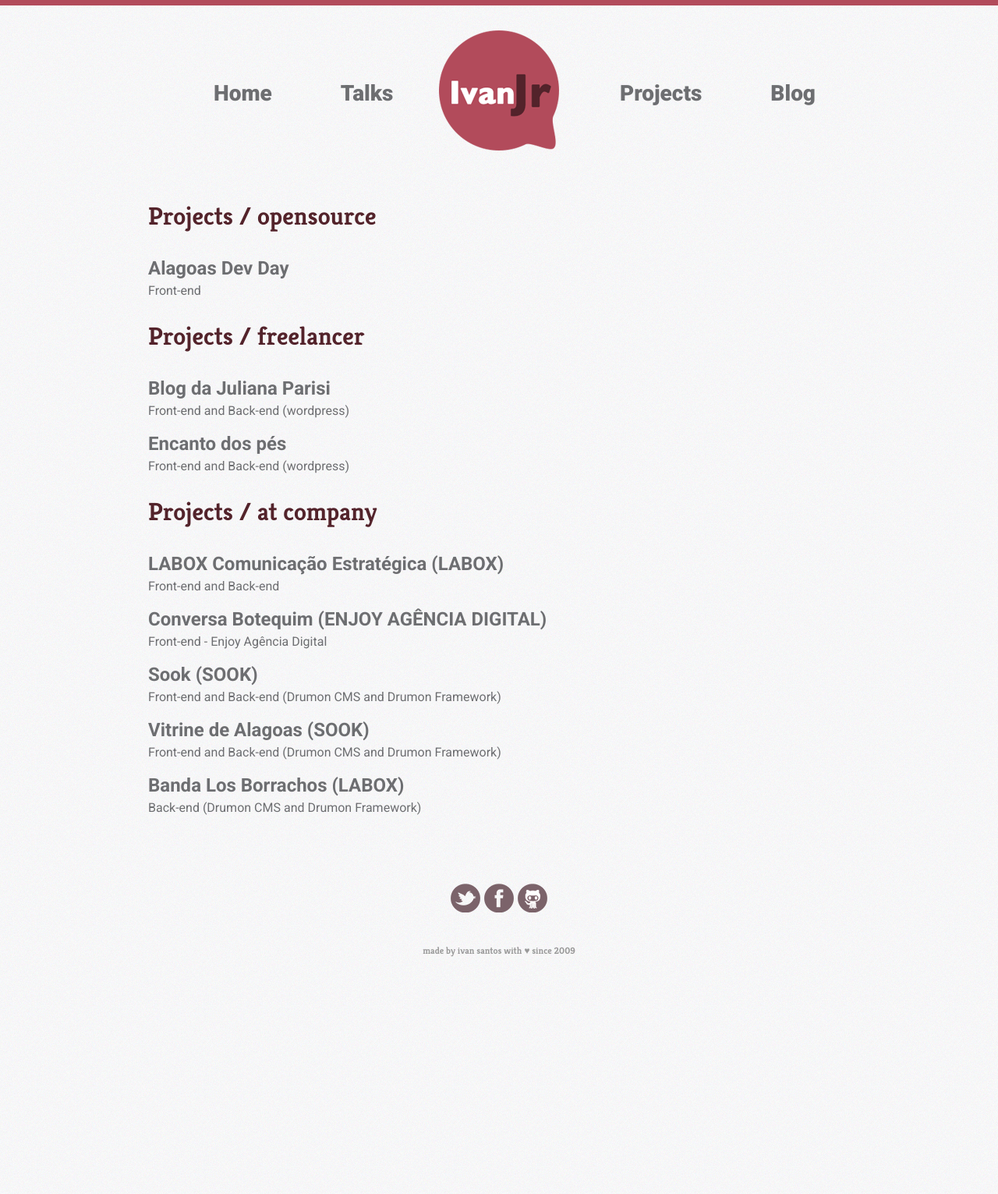
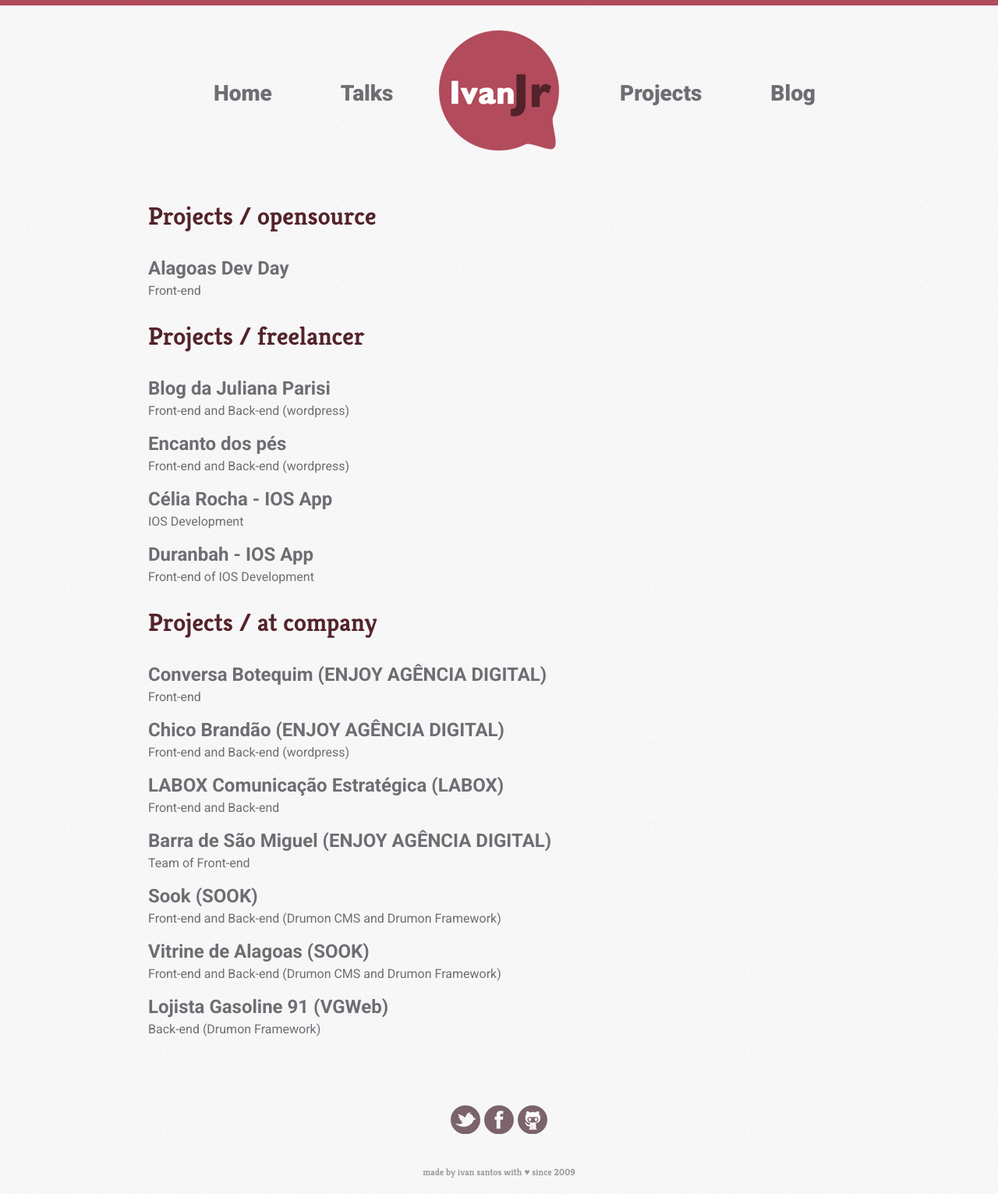
Before and after one commit to pragmaticivan/ivansantos.me, a Jekyll site: the page built from projects/index.html, in a window 1280 px wide. Shown: the whole page at 78% size. Built offline with Jekyll 4.4.1, drawn with Linux system fonts in a browser that asks for light colours; nearby versions of some CDN libraries; Markdown is read by kramdown in place of the engine named in the settings; before the commit the page ends 1247 px from its top, so only the background shows below that.

Commit message:
Update portfolio and change blog dimension for ipad

```diff
--- a/assets/sass/_blog.scss
+++ b/assets/sass/_blog.scss
@@ -30,7 +30,7 @@
     background: #f3f3f3;
     border: 1px solid #bcbcbc;
     padding: 10px 20px;
-    width: 100%;
+    // width: 100%;
 
     p {
       font-family: 'roboto';
--- a/projects/index.html
+++ b/projects/index.html
@@ -44,6 +44,26 @@
             </section>
         </a>
     </li>
+    <li class="list-item project clearfix">
+        <a href="https://itunes.apple.com/us/app/celia-rocha/id571929881?mt=8" target="_blank" >
+            <section class="project-description">
+              <h2 class="project-title">
+                 Célia Rocha - IOS App
+              </h2>
+              <span class="project-tecnology">IOS Development</span>
+            </section>
+        </a>
+    </li>
+    <li class="list-item project clearfix">
+        <a href="https://itunes.apple.com/us/app/duranbah-music/id632124050?mt=8" target="_blank" >
+            <section class="project-description">
+              <h2 class="project-title">
+                 Duranbah - IOS App
+              </h2>
+              <span class="project-tecnology">Front-end of IOS Development</span>
+            </section>
+        </a>
+    </li>
 </ul>
 
 <h1>
@@ -51,6 +71,28 @@
 </h1>
 
 <ul class="list projects">
+    <li class="list-item project clearfix">
+        <a href="http://conversabotequim.com.br" target="_blank" >
+            <section class="project-description">
+              <h2 class="project-title">
+                 Conversa Botequim (ENJOY AGÊNCIA DIGITAL)
+              </h2>
+              <span class="project-tecnology">Front-end</span>
+            </section>
+        </a>
+    </li>
+
+    <li class="list-item project clearfix">
+        <a href="http://chicobrandao.beta.enjoy.com.vc" target="_blank" >
+            <section class="project-description">
+              <h2 class="project-title">
+                 Chico Brandão (ENJOY AGÊNCIA DIGITAL)
+              </h2>
+              <span class="project-tecnology">Front-end and Back-end (wordpress)</span>
+            </section>
+        </a>
+    </li>
+
     <li class="list-item project clearfix">
         <a href="http://labox.com.br" target="_blank" >
             <section class="project-description">
@@ -61,16 +103,18 @@
             </section>
         </a>
     </li>
+
     <li class="list-item project clearfix">
-        <a href="http://conversabotequim.com.br" target="_blank" >
+        <a href="http://barradesaomiguel.al.gov.br" target="_blank" >
             <section class="project-description">
               <h2 class="project-title">
-                 Conversa Botequim (ENJOY AGÊNCIA DIGITAL)
+                 Barra de São Miguel (ENJOY AGÊNCIA DIGITAL)
               </h2>
-              <span class="project-tecnology">Front-end  -  Enjoy Agência Digital</span>
+              <span class="project-tecnology">Team of Front-end</span>
             </section>
         </a>
     </li>
+
     <li class="list-item project clearfix">
         <a href="http://sook.com.br" target="_blank" >
             <section class="project-description">
@@ -94,19 +138,13 @@
     </li>
 
     <li class="list-item project clearfix">
-        <a href="http://bandalosborrachos.com" target="_blank" >
+        <a href="http://lojista.gasoline91.com.br" target="_blank" >
             <section class="project-description">
               <h2 class="project-title">
-                 Banda Los Borrachos (LABOX)
+                 Lojista Gasoline 91 (VGWeb)
               </h2>
-              <span class="project-tecnology">Back-end (Drumon CMS and Drumon Framework)</span>
+              <span class="project-tecnology">Back-end (Drumon Framework)</span>
             </section>
         </a>
     </li>
-
-
-
-
-
-
 </ul>
```
Also changed, not shown: assets/css/style.css.
